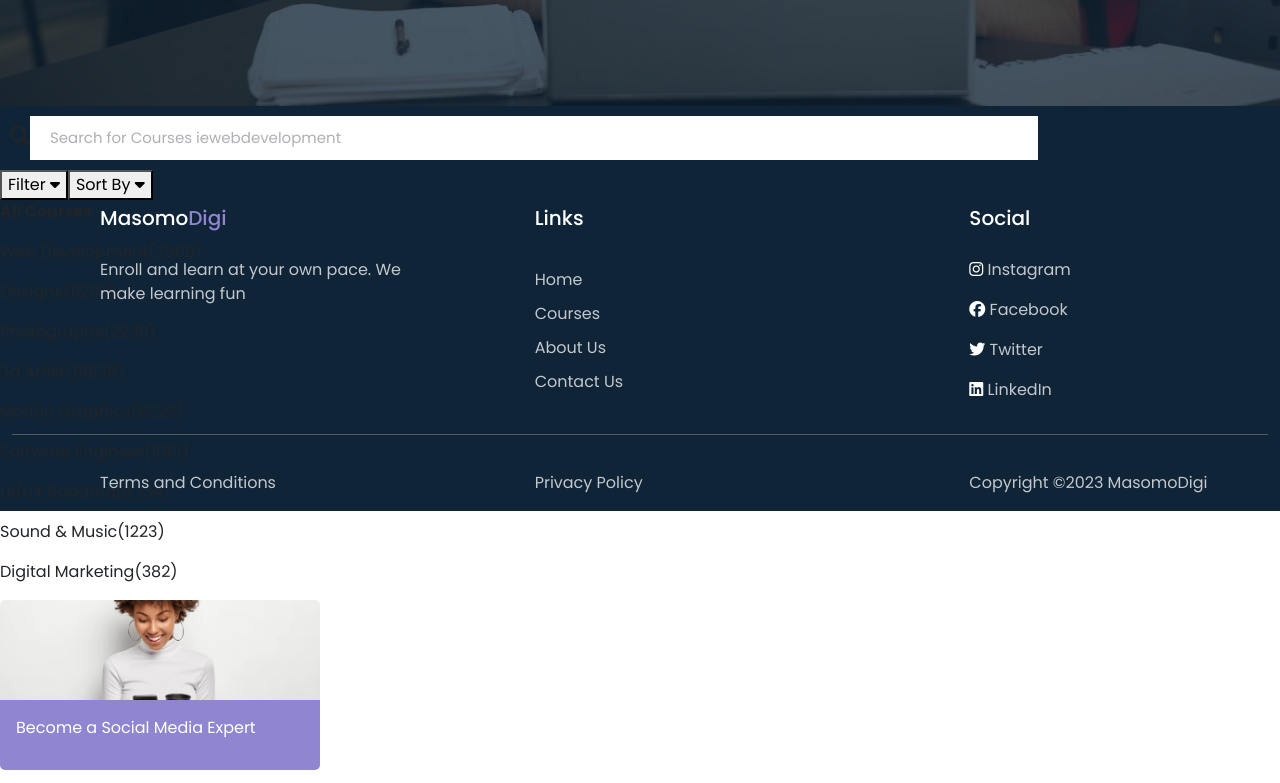
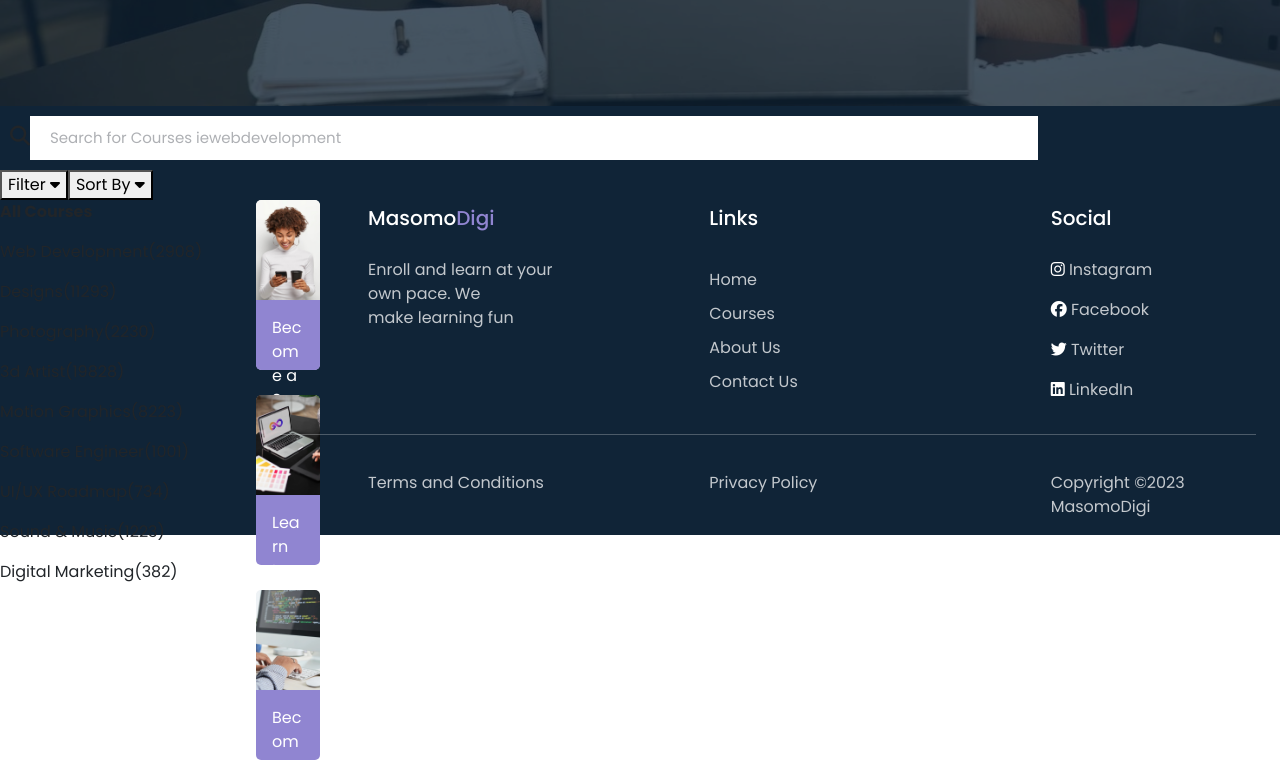
Before and after one commit to Njihia413/phase-5-project, a React (Create React App) app in the folder client/: page /course in a window 1280 px wide. Shown: the part 614-1397 px from the top of the page. Built offline with nearby package versions, Linux system fonts and the light colour scheme.

Commit message:
Added styling for the side text in the course.js

```diff
--- a/client/src/index.css
+++ b/client/src/index.css
@@ -592,11 +592,11 @@ form.fa-sharp fa-solid fa-magnifying-glass{
     padding: 10px 20px;
     color: #ffffff;
 } */
-/* .text-container {
+.text-container {
   float: left;
   width: 20%;
 }
 
 .text-block p {
   display: block;
-} */
+}
```
